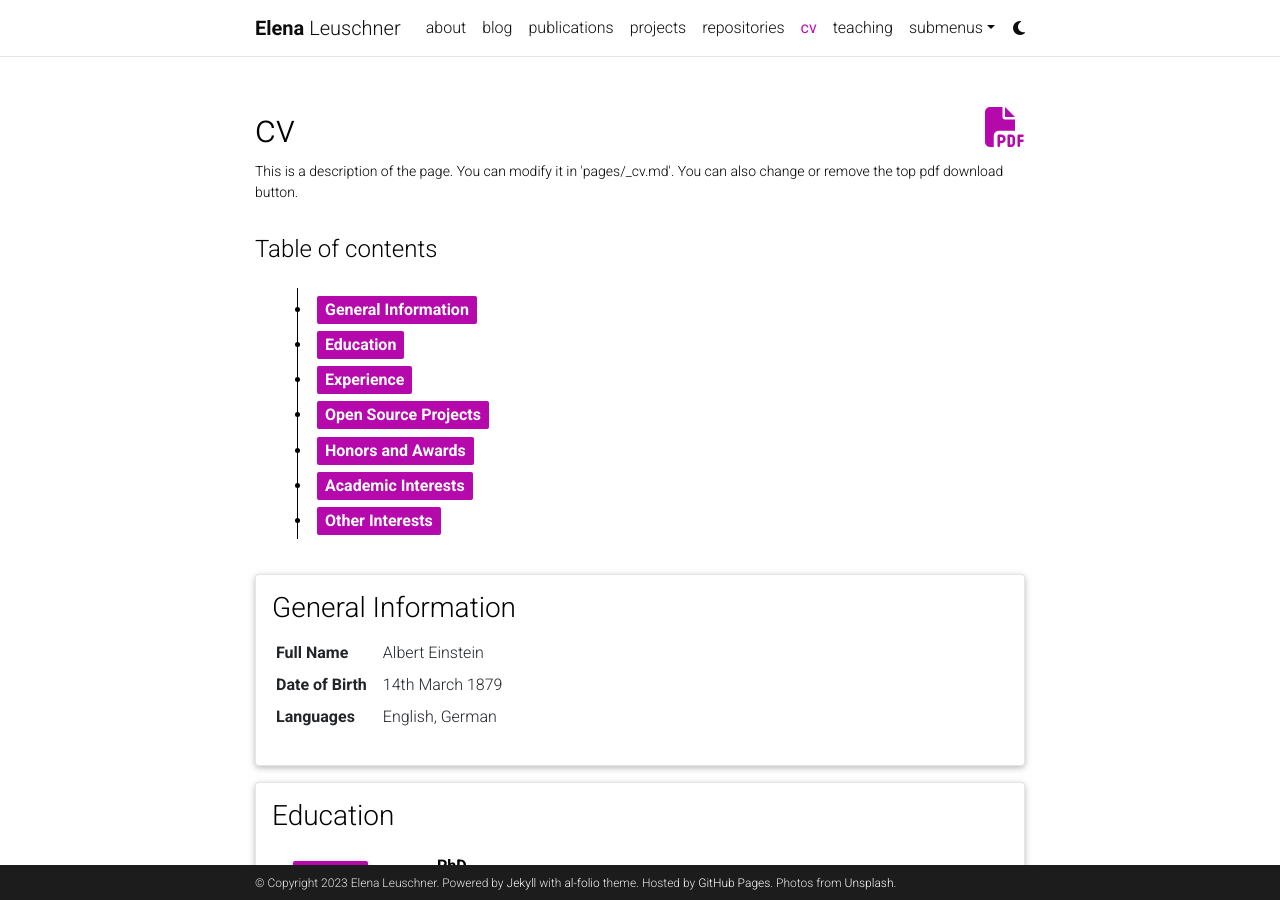
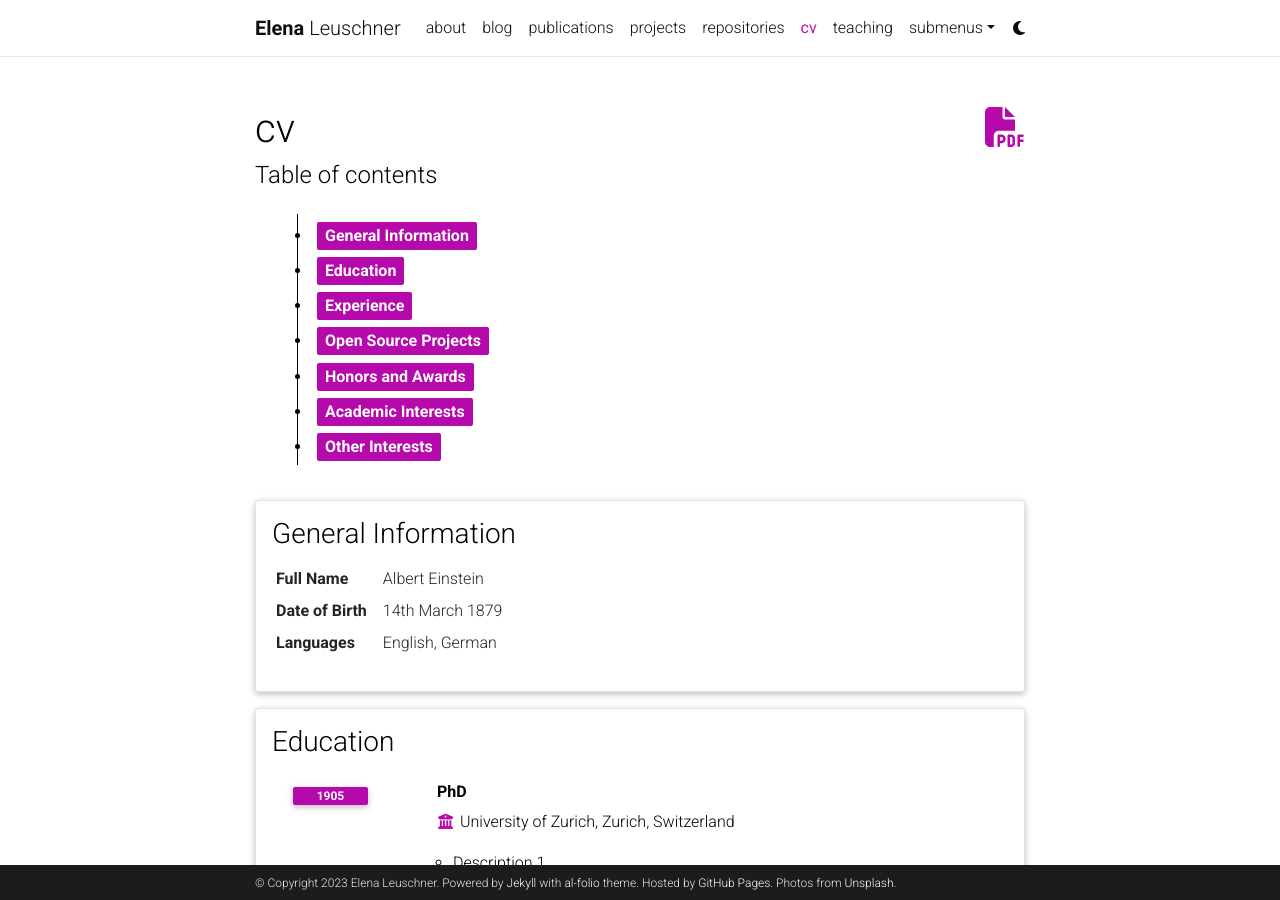
Before and after one commit to elenaleuschner/elenaleuschner.github.io, a Jekyll site: the page built from _pages/cv.md, in a window 1280 px wide and 900 px high. Built offline with Jekyll 4.4.1, drawn with Linux system fonts in a browser that asks for light colours; comment, search, counter and statistics services are not loaded; a style sheet for code colours, icons or effects is not loaded.

Commit message:
Update cv.md
changed cv file name

```diff
--- a/_pages/cv.md
+++ b/_pages/cv.md
@@ -4,6 +4,6 @@ permalink: /cv/
 title: cv
 nav: true
 nav_order: 4
-cv_pdf: example_pdf.pdf
-description: This is a description of the page. You can modify it in 'pages/_cv.md'. You can also change or remove the top pdf download button.
+cv_pdf: CV_Leuschner.pdf
+description:
 ---
```
